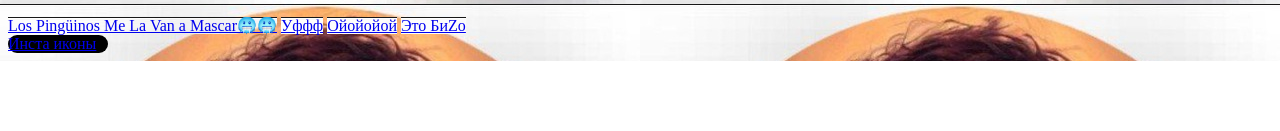
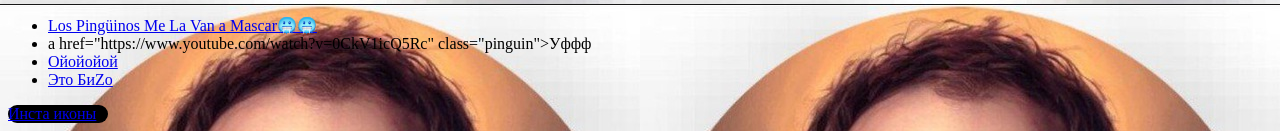
Before and after one commit to Modkfast/movlyak.github.io, a plain HTML site: page index.html in a window 1280 px wide. Shown: the part 2556-2687 px from the top of the page. Before the commit the page ends 2617 px from the top, so only its background shows below. Drawn offline with Linux system fonts and the light colour scheme.

Commit message:
Update index.html

```diff
--- a/index.html
+++ b/index.html
@@ -25,6 +25,11 @@
         border-radius: 10px;
     }
     h2{
+        background-color: black;
+        color: white;
+        width: 200px;
+        border-radius: 20px;
+    h3{
         background-color: black;
         color: white;
         width: 200px;
@@ -68,12 +73,11 @@
     <br>
     <h3>Всякая дичь</h3>
 
-    <a href="https://www.youtube.com/watch?v=9jek05ibsPw" class="pinguin">Los Pingüinos Me La Van a Mascar🥶🥶</a>
-    <a href="https://www.youtube.com/watch?v=0CkV1icQ5Rc" class="pinguin">Уффф</a>
-    <a href="https://www.youtube.com/watch?v=UZrbxzrxQ8g" class="pinguin">Ойойойой</a>
-    <a href="https://www.youtube.com/watch?v=5FYiYklAcGg" class="pinguin">Это БиZo</a>
-
-
+<ul><li><a href="https://www.youtube.com/watch?v=9jek05ibsPw" class="pinguin">Los Pingüinos Me La Van a Mascar🥶🥶</a></li>
+    <li>a href="https://www.youtube.com/watch?v=0CkV1icQ5Rc" class="pinguin">Уффф</a></li>
+    <li><a href="https://www.youtube.com/watch?v=UZrbxzrxQ8g" class="pinguin">Ойойойой</a></li>
+    <li><a href="https://www.youtube.com/watch?v=5FYiYklAcGg" class="pinguin">Это БиZo</a>
+</li></ul>
 
 
 <footer>
```
